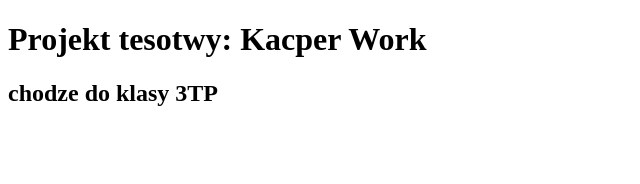
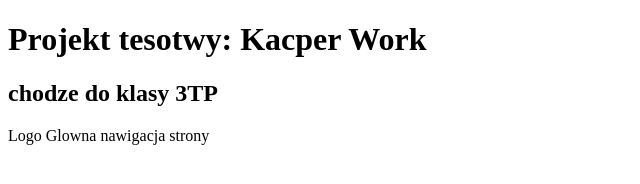
Before and after one commit to casper0420/work1, a plain HTML site: page index.html in a window 1280 px wide. Shown: the whole page, without its empty margins (0-640 px from the left). Drawn offline with Linux system fonts and the light colour scheme.

Commit message:
ciag dalszy

```diff
--- a/index.html
+++ b/index.html
@@ -9,6 +9,10 @@
   <body>
         <h1>Projekt tesotwy: Kacper Work</h1>
         <h2>chodze do klasy 3TP</h2>
+        <header>
+          Logo
+          Glowna nawigacja strony
+        </header>
   </body>
   </body>
 </html>
```
